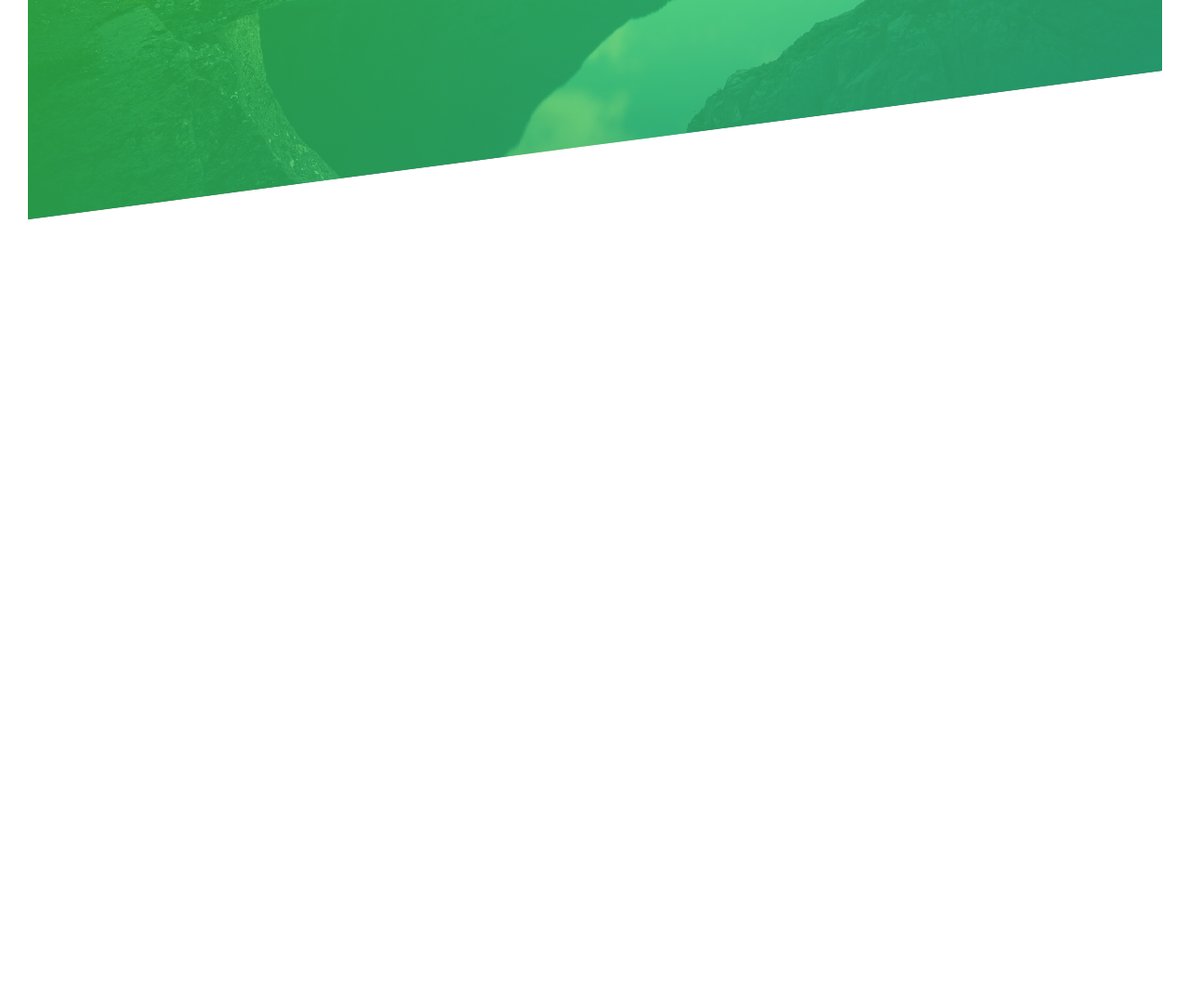
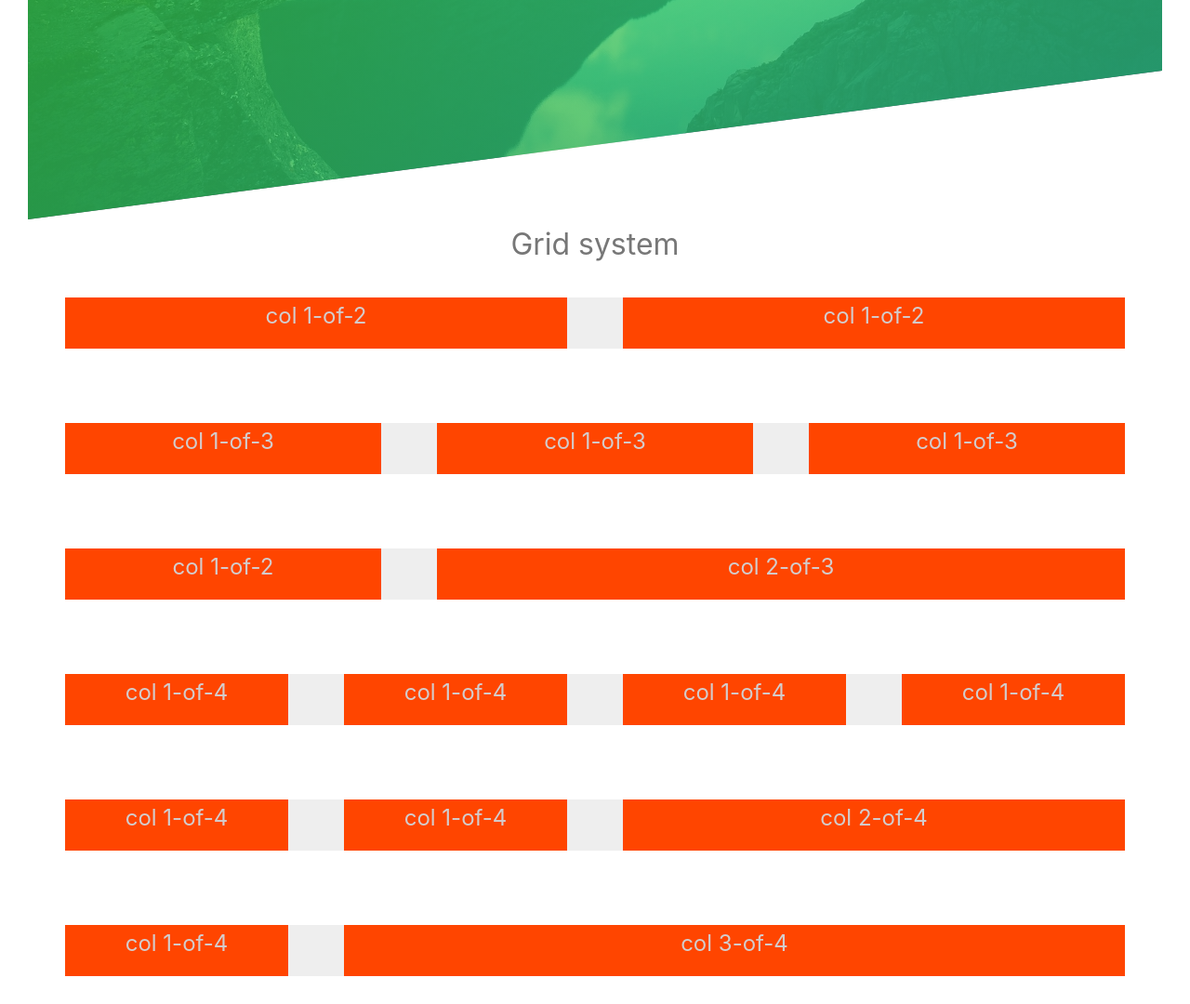
Before and after one commit to stephanieesenwa/travela, a website: page index.html in a window 1280 px wide. Shown: the part 554-1634 px from the top of the page at 93% size. Before the commit the page ends 820 px from the top, so only its background shows below. Drawn offline with Linux system fonts and the light colour scheme.

Commit message:
Just did a grid system

```diff
--- a/index.html
+++ b/index.html
@@ -23,5 +23,82 @@
         </div>
 
     </header>
+
+
+    <section class="grid-test">
+        <div class="grid-heading">Grid system</div>
+
+        <div class="row">
+            <div class="col-1-of-2">
+                col 1-of-2
+            </div>
+            <div class="col-1-of-2">
+                col 1-of-2
+            </div>
+        </div>
+
+        <div class="row">
+            <div class="col-1-of-3">
+                col 1-of-3
+            </div>
+            <div class="col-1-of-3">
+                col 1-of-3
+            </div>
+
+            <div class="col-1-of-3">
+                col 1-of-3
+            </div>
+        </div>
+
+        <div class="row">
+            <div class="col-1-of-3">
+                col 1-of-2
+            </div>
+            <div class="col-2-of-3">
+                col 2-of-3
+            </div>
+        </div>
+
+        <div class="row">
+            <div class="col-1-of-4">
+                col 1-of-4
+            </div>
+            <div class="col-1-of-4">
+                col 1-of-4
+            </div>
+
+            <div class="col-1-of-4">
+                col 1-of-4
+            </div>
+
+            <div class="col-1-of-4">
+                col 1-of-4
+            </div>
+        </div>
+
+        <div class="row">
+            <div class="col-1-of-4">
+                col 1-of-4
+            </div>
+            <div class="col-1-of-4">
+                col 1-of-4
+            </div>
+
+            <div class="col-2-of-4">
+                col 2-of-4
+            </div>
+
+        </div>
+
+        <div class="row">
+            <div class="col-1-of-4">
+                col 1-of-4
+            </div>
+            <div class="col-3-of-4">
+                col 3-of-4
+            </div>
+
+        </div>
+    </section>
 </body>
 </html>
--- a/sass/abstract/_mixins.scss
+++ b/sass/abstract/_mixins.scss
@@ -0,0 +1,7 @@
+@mixin clearfix {
+    &::after{
+        content: '';
+        display: table;
+        clear: both;
+    }
+}
--- a/sass/abstract/_variables.scss
+++ b/sass/abstract/_variables.scss
@@ -1,6 +1,12 @@
-$color-light-green:#7ed56f;
+ //colors
+ $color-light-green:#7ed56f;
  $color-dark-green:#28b485;
  $color-medium-green:#55c57a;
  $color-white:#fff;
  $color-grey:#777;
  $color-black:#000;
+
+ //grid
+ $grid-width:114rem;
+ $gutter-vertical:8rem;
+ $gutter-horizontal:6rem;
--- /dev/null
+++ b/sass/layouts/_grid.scss
@@ -0,0 +1,56 @@
+.row{
+    width: $grid-width;
+    background-color: #eee;
+    margin: 0 auto;
+
+
+    &:not(:last-child){
+    margin-bottom: $gutter-vertical;
+    }
+
+    @include clearfix;
+
+    [class^=col-]{
+        background-color: orangered;
+        float: left;
+        height: 55px;
+        color: rgb(211, 205, 205);
+        font-size: x-large;
+        text-align: center;
+
+        &:not(:last-child){
+            margin-right: $gutter-horizontal ;
+            }
+    }
+    .col-1-of-2{
+        width: calc((100% - #{$gutter-horizontal}) / 2 );
+    }
+
+    .col-2-of-3{
+        width: calc(2 * ((100% - 2 * #{$gutter-horizontal}) / 3) + #{$gutter-horizontal});
+    }
+    .col-1-of-3{
+        width: calc((100% - 2* #{$gutter-horizontal}) / 3 );
+    }
+
+    .col-1-of-4{
+        width: calc((100% - 3* #{$gutter-horizontal}) / 4 );
+    }
+
+    .col-2-of-4{
+        width:calc(2 * ((100% -  3* #{$gutter-horizontal}) / 4) + #{$gutter-horizontal});
+    }
+
+    .col-3-of-4{
+        width:calc(3 * ((100% -  3* #{$gutter-horizontal}) / 4) + 2 * (#{$gutter-horizontal}));
+    }
+}
+
+.grid-heading{
+    margin: 0 auto;
+    font-size: xx-large;
+    display: flex;
+    justify-content: center;
+    margin-bottom: 30px;
+
+}
--- a/sass/layouts/_header.scss
+++ b/sass/layouts/_header.scss
@@ -23,3 +23,28 @@
     transform: translate(-50%, -50%);
     text-align: center;
 }
+
+.heading-primary {
+    color: $color-white;
+    text-transform: uppercase;
+    margin-bottom: 60px;
+    backface-visibility: hidden;
+}
+.heading-primary-main {
+    display: block;
+    font-size: 60px;
+    font-weight: 400;
+    letter-spacing: 35px;
+    animation-name: moveInLeft;
+    animation-duration: 1s;
+    animation-timing-function: ease-out;
+}
+.heading-primary-sub {
+    display: block;
+    font-size: 20px;
+    font-weight: 700;
+    letter-spacing: 18.4px;
+    animation-name: moveInRight;
+    animation-duration: 1s;
+    animation-timing-function: ease-out;
+}
--- a/sass/main.scss
+++ b/sass/main.scss
@@ -15,31 +15,4 @@
 
 
 @import "layouts/header";
-
-
-
-
-.heading-primary {
-    color: $color-white;
-    text-transform: uppercase;
-    margin-bottom: 60px;
-    backface-visibility: hidden;
-}
-.heading-primary-main {
-    display: block;
-    font-size: 60px;
-    font-weight: 400;
-    letter-spacing: 35px;
-    animation-name: moveInLeft;
-    animation-duration: 1s;
-    animation-timing-function: ease-out;
-}
-.heading-primary-sub {
-    display: block;
-    font-size: 20px;
-    font-weight: 700;
-    letter-spacing: 18.4px;
-    animation-name: moveInRight;
-    animation-duration: 1s;
-    animation-timing-function: ease-out;
-}
+@import "layouts/grid";
```
Also changed, not shown: css/style.css.
